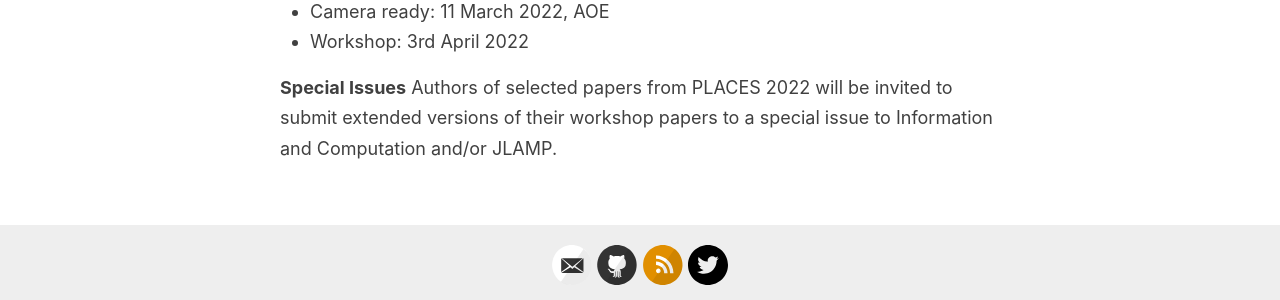
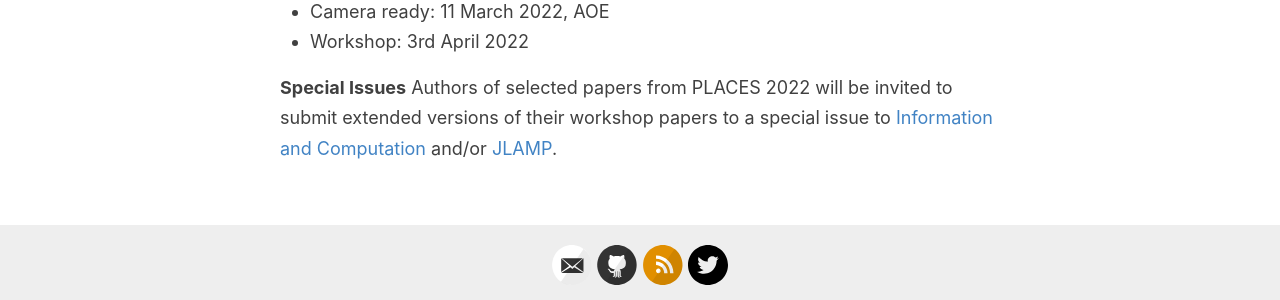
Before and after one commit to places-workshop/2022, a Jekyll site: the page built from _pages/callforpapers.md, in a window 1280 px wide. Shown: the part 1486-1786 px from the top of the page. Built offline with Jekyll 4.4.1, drawn with Linux system fonts in a browser that asks for light colours; part of the change alters nothing that is shown.

```diff
--- a/_pages/callforpapers.md
+++ b/_pages/callforpapers.md
@@ -29,4 +29,4 @@ Relevant topics include, but are not limited to:
 * Workshop: 3rd April 2022
 
 **Special Issues**
-Authors of selected papers from PLACES 2022 will be invited to submit extended versions of their workshop papers to a special issue to Information and Computation and/or JLAMP.
+Authors of selected papers from PLACES 2022 will be invited to submit extended versions of their workshop papers to a special issue to [Information and Computation](https://www.journals.elsevier.com/information-and-computation) and/or [JLAMP](https://www.journals.elsevier.com/journal-of-logical-and-algebraic-methods-in-programming).
```
